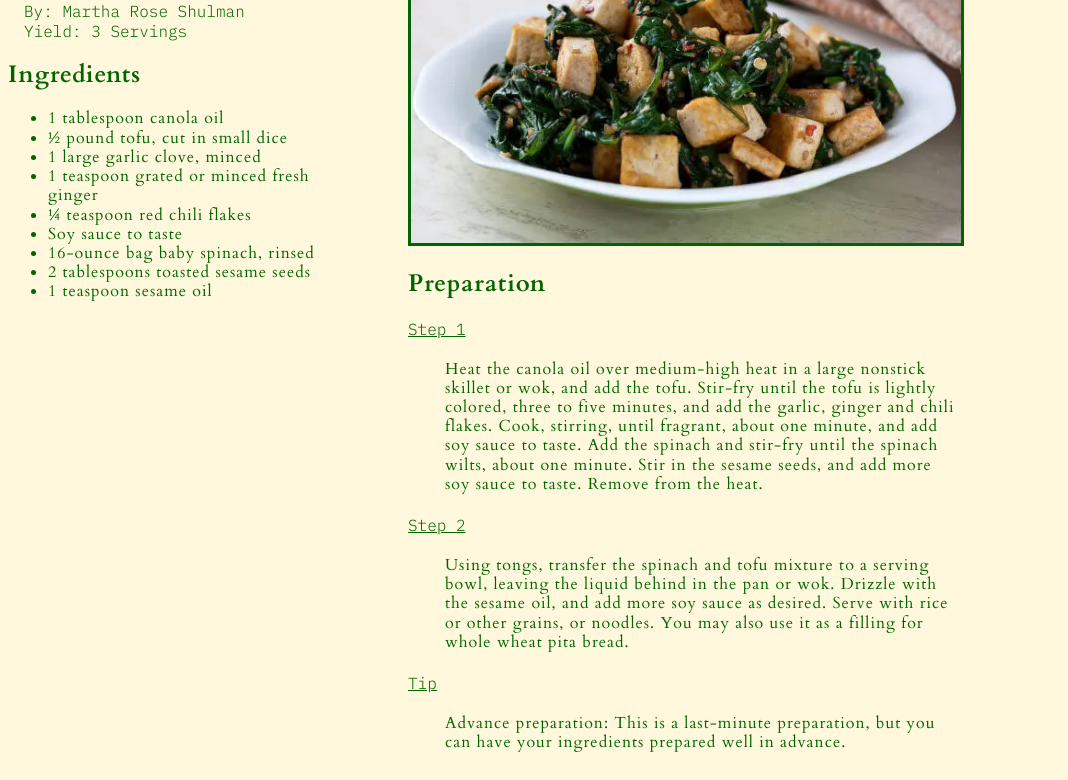
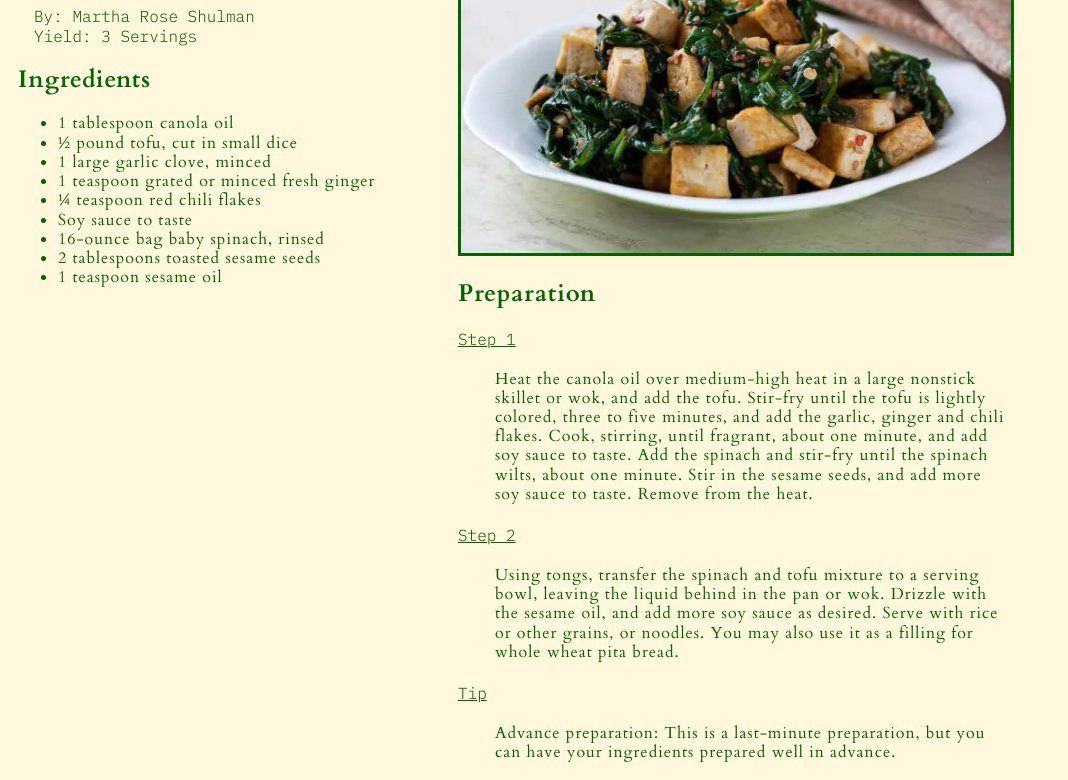
Before and after one commit to wxywhen/exercise7, a plain HTML site: page index.html in a window 1280 px wide. Shown: the part 134-914 px from the top of the page, without its empty margins (0-1068 px from the left). Drawn offline with Linux system fonts and the light colour scheme.

Commit message:
edited margins

```diff
--- a/index.html
+++ b/index.html
@@ -24,15 +24,15 @@
       }
 
       #info {
-        width: 350px;
+        width: 400px;
         float: left;
         clear: none;
         padding: 0px;
-        margin-right: 0px;
+        margin: 5px 0px 0px 10px;
       }
 
       #steps {
-        width: 700px;
+        width: 650px;
         float: right;
         clear: none;
         margin-left: 0px;
@@ -41,7 +41,7 @@
 
       img {
         width: 550px;
-        margin-right: 100px;
+        margin-top: 10px;
         border-style: solid;
       }
 
```
